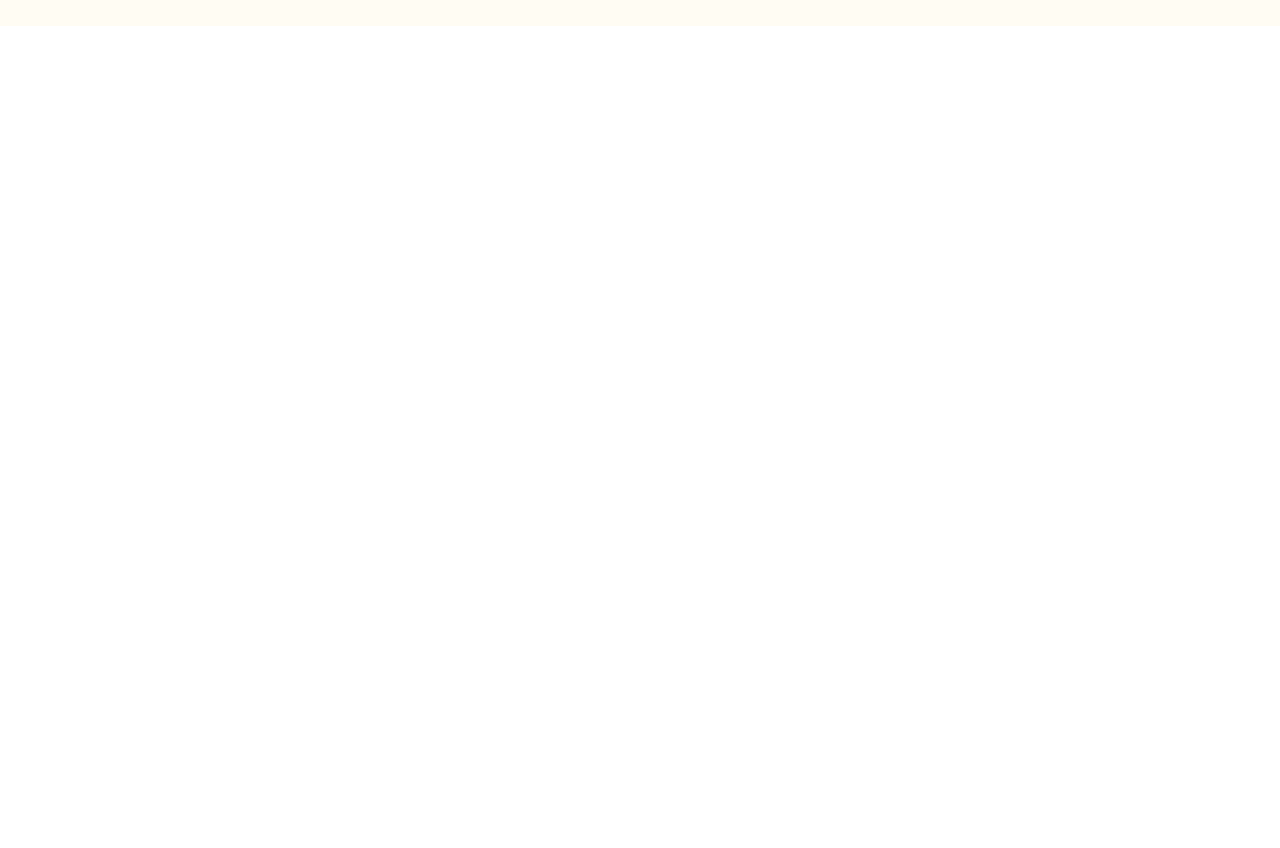
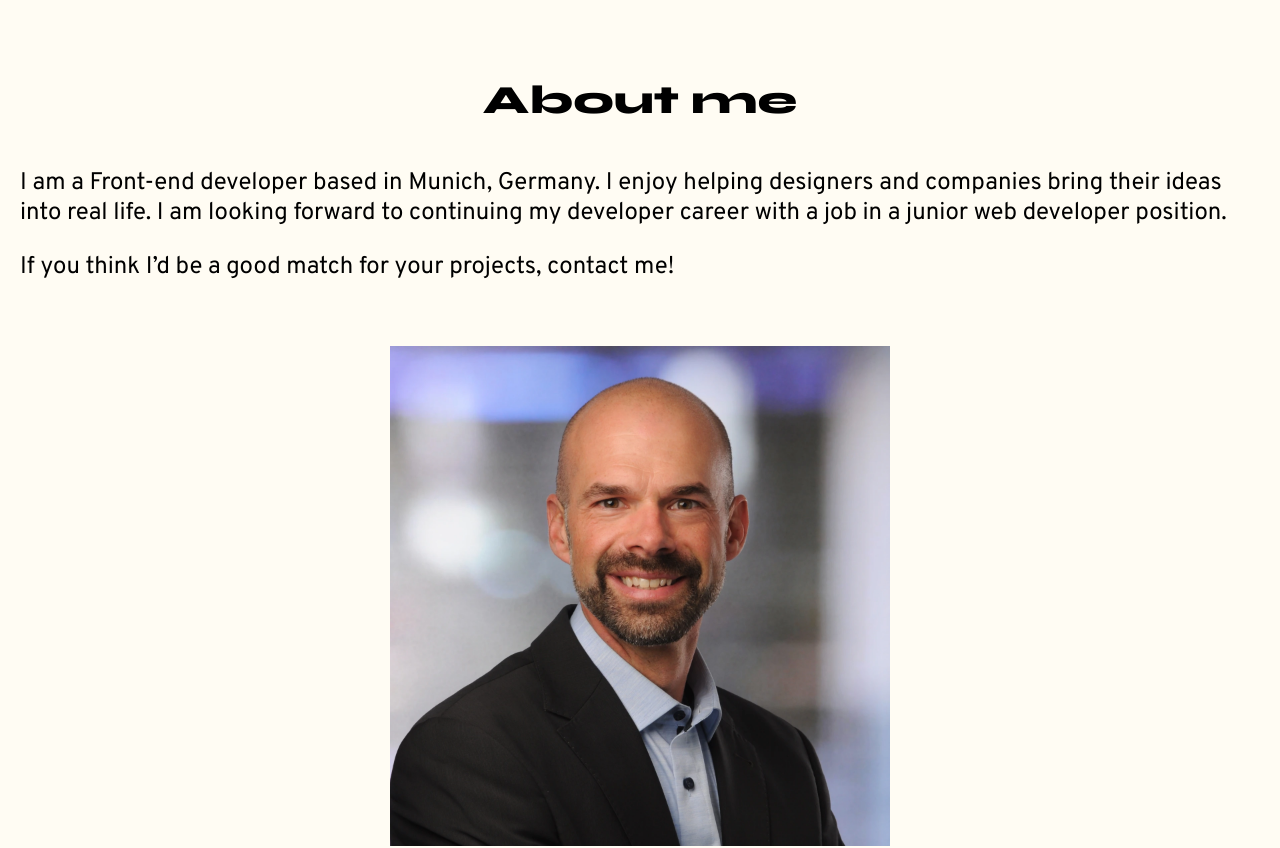
Before and after one commit to strandcode/portfolio, an Angular app: page / in a window 1280 px wide. Shown: the part 774-1622 px from the top of the page. Before the commit the page ends 800 px from the top, so only its background shows below. Built offline with nearby package versions, Linux system fonts and the light colour scheme.

Commit message:
Add about me

```diff
--- a/src/app/about-me/about-me.component.html
+++ b/src/app/about-me/about-me.component.html
@@ -1 +1,21 @@
-<p>about-me works!</p>
+<section class="about-me">
+
+  <h2>About me</h2>
+
+  <div class="text-wrapper">
+    <p>I am a Front-end developer based in Munich, Germany. I enjoy helping designers and companies bring their ideas
+      into real life. I am looking forward to continuing my developer career with a job in a junior web developer
+      position.
+    </p>
+    <p>
+      If you think I’d be a good match for your projects, contact me!</p>
+  </div>
+  <div class="profile-wrapper">
+    <img src="../../assets/img/profile-q-.webp" alt="">
+  </div>
+
+  <div class="arrow-left-wrapper">
+    <img src="../../assets/img/mobile-arrow-left.png
+" alt="">
+  </div>
+</section>
--- a/src/app/about-me/about-me.component.scss
+++ b/src/app/about-me/about-me.component.scss
@@ -0,0 +1,40 @@
+section.about-me {
+  background-color: var(--bg-cream);
+
+  h2 {
+    font-family: var(--ff-syne);
+    font-weight: 800;
+    font-size: 2.5rem;
+    text-align: center;
+    padding-top: 50px;
+    margin-block-start: 0;
+    margin-block-end: 0;
+  }
+
+  p {
+    font-family: var(--ff-overpass);
+    font-size: 1.5rem;
+  }
+
+  .text-wrapper {
+    padding: 20px;
+  }
+
+  .profile-wrapper {
+    width: 100%;
+    padding: 20px;
+    display: flex;
+    justify-content: center;
+
+    img {
+      width: 100%;
+      max-width: 500px;
+    }
+  }
+
+  .arrow-left-wrapper {
+    display: flex;
+    justify-content: center;
+  }
+
+}
--- a/src/app/app.component.html
+++ b/src/app/app.component.html
@@ -1,2 +1,3 @@
 <app-header></app-header>
 <app-pitch></app-pitch>
+<app-about-me></app-about-me>
```
Also changed, not shown: src/assets/img/mobile-arrow-left.png (added), src/assets/img/profile-q-.webp (added).
